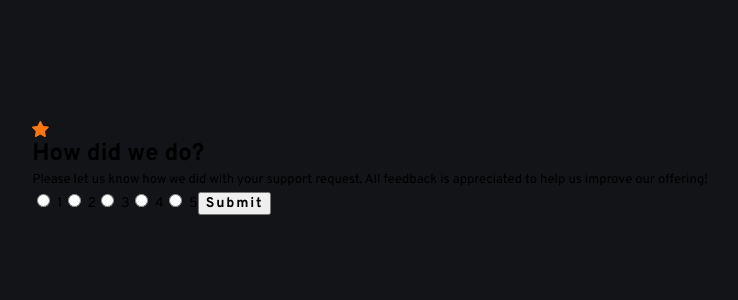
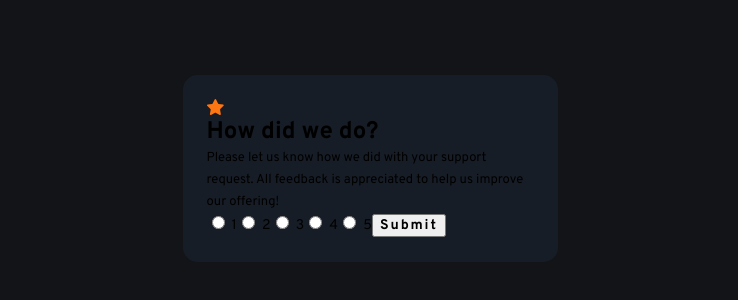
Before and after one commit to norman02/fm-interactive-rating, a React (Create React App) app: page / in a window 1280 px wide. Shown: the part 232-532 px from the top of the page, without its empty margins (270-1008 px from the left). Built offline with nearby package versions, Linux system fonts and the light colour scheme.

Commit message:
style component cointainer

```diff
--- a/src/css/main.css
+++ b/src/css/main.css
@@ -97,4 +97,12 @@ button {
   justify-content: center;
   width: 100vw;
 }
+
+.component-container {
+  background: transparent radial-gradient(closest-side at 50% 0%, #232a34 0%, #171d26 100%) 0% 0% no-repeat padding-box;
+  border-radius: 15px;
+  opacity: 1;
+  padding: 1.5rem;
+  width: 20.4375rem;
+}
 /*# sourceMappingURL=main.css.map */
--- a/src/scss/main.scss
+++ b/src/scss/main.scss
@@ -15,3 +15,17 @@ $main-bg-color: $very-dark-blue;
   justify-content: center;
   width: 100vw;
 }
+
+.component-container {
+  background: transparent
+    radial-gradient(
+      closest-side at 50% 0%,
+      hsla(215, 20%, 17%, 1) 0%,
+      hsla(216, 24%, 12%, 1) 100%
+    )
+    0% 0% no-repeat padding-box;
+  border-radius: 15px;
+  opacity: 1;
+  padding: rem(24);
+  width: rem(327);
+}
```
Also changed, not shown: 1 other file (tests, documents, lock files or other folders). Lines whose indentation alone changed are shown as unchanged.
